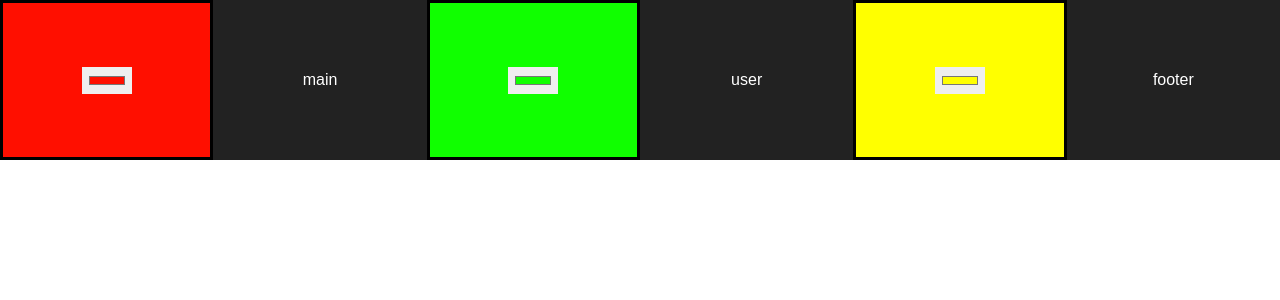
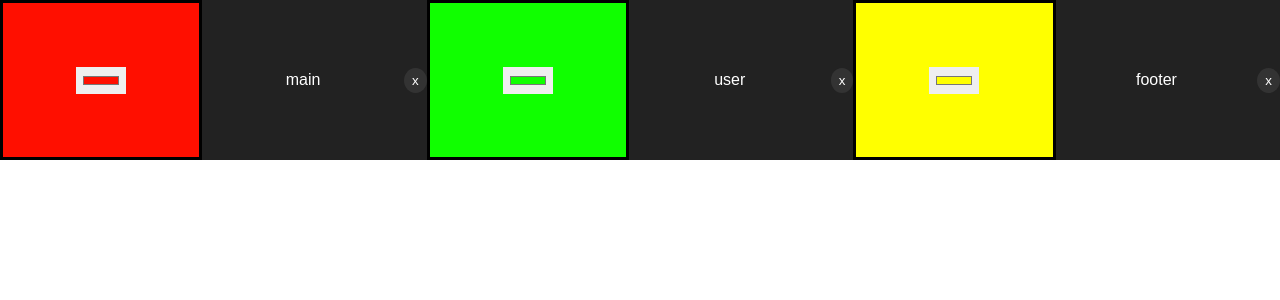
Before and after one commit to Nxmee/HS6, a React (Create React App) app in the folder hacksheffieldreact/: page / in a window 1280 px wide. Shown: the top 300 px of the page. Built offline with nearby package versions, Linux system fonts and the light colour scheme.

Commit message:
Delete button

```diff
--- a/hacksheffieldreact/src/components/ColourBox.js
+++ b/hacksheffieldreact/src/components/ColourBox.js
@@ -10,7 +10,7 @@ export class ColourBox extends Component {
             display: 'flex',
             flexDirection: 'row',
             height:'20vh',
-            width: '50%;',
+            width: '50%',
             margin: 'auto',
             justifyContent: 'flex-start',
             alignContent: 'stretch',
@@ -25,7 +25,7 @@ export class ColourBox extends Component {
         return {
             backgroundColor: '#222222',
             height:'20vh',
-            width: '50%;',
+            width: '50%',
             margin: 'auto',
             color:'#FFFFFF',
             textAlign: 'center',
@@ -36,12 +36,14 @@ export class ColourBox extends Component {
         }
     }
     render() {
+        const id = this.props.colour.id
         return (
             <div style={this.getouterstyle()}>
                 <ColourBlock colour={this.props.colour} changeColour={this.props.changeColour}/>
                 <div style={this.getinnerstyle()}>
                     <p>{this.props.colour.location}</p>
                 </div>
+                <button onClick={this.props.delColour.bind(this, this.props.colour.id)} style={btnstyle}>x</button>
             </div>
 
         )
@@ -53,4 +55,15 @@ ColourBox.propTypes = {
     colour: PropTypes.object.isRequired
 }
 
+const btnstyle = {
+    background: '#333333',
+    color:'#fff',
+    border:'none',
+    padding:'5px 8px',
+    borderRadius:'50%',
+    cursor:'pointer',
+    flex: '0 1 auto'
+
+}
+
 export default ColourBox;
--- a/hacksheffieldreact/src/components/Colours.js
+++ b/hacksheffieldreact/src/components/Colours.js
@@ -37,7 +37,6 @@ class Colours extends Component {
 
     })
     changeColour = (id, colour) => {
-        console.log(colour)
         this.setState({colours: this.state.colours.map((iteratecolour) => {
             console.log(iteratecolour.id)
             if(iteratecolour.id === id) {
@@ -47,10 +46,15 @@ class Colours extends Component {
         }) })
     }
 
+    delColour = (id) => {
+        this.setState({colours: [...this.state.colours.filter(colour => colour.id !== id)]
+        });
+    }
+
     render() {
-        console.log(this.state.colours);
         return this.state.colours.map((colourmap) => (
-            <ColourBox key={colourmap.id} colour={colourmap} changeColour={this.changeColour}/>
+            <ColourBox key={colourmap.id} colour={colourmap} changeColour={this.changeColour}
+            delColour={this.delColour}/>
             ));
     }
 }
```
